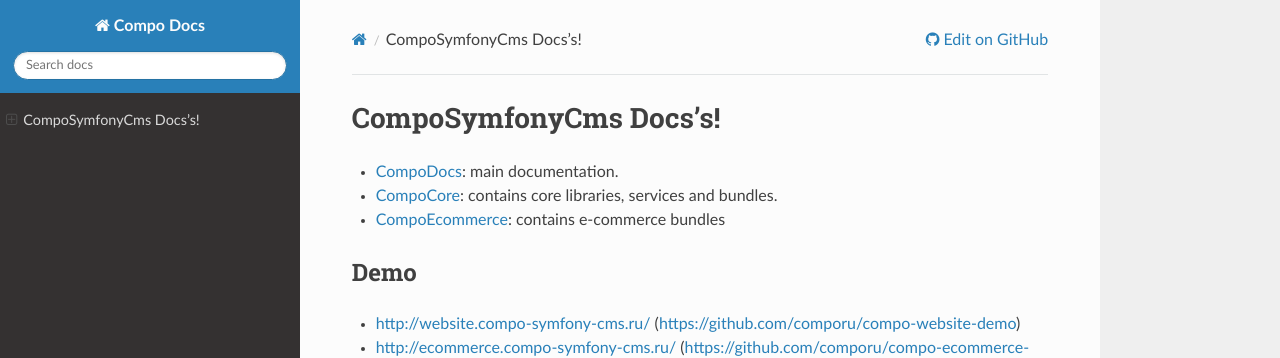
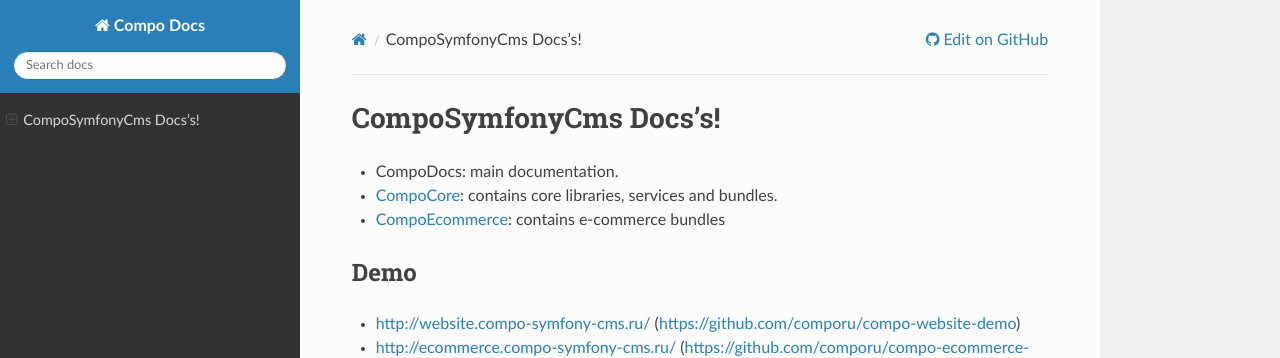
Before and after one commit to comporu/compo-docs, a Sphinx documentation site: the page built from docs/index.rst, in a window 1280 px wide. Shown: the top 358 px of the page. Built offline with Sphinx 7.4.7 and the Read the Docs theme 2.0.0, drawn with Linux system fonts in a browser that asks for light colours; part of the change alters nothing that is shown.

```diff
--- a/docs/index.rst
+++ b/docs/index.rst
@@ -1,7 +1,7 @@
 CompoSymfonyCms Docs's!
 ======================================
 
-* `CompoDocs <http://docs.compo-symfony-cms.ru>`_: main documentation.
+* CompoDocs: main documentation.
 * `CompoCore <http://docs.compo-symfony-cms.ru/projects/compo-core>`_: contains core libraries, services and bundles.
 * `CompoEcommerce <http://docs.compo-symfony-cms.ru/projects/compo-ecommerce>`_: contains e-commerce bundles
 
```
